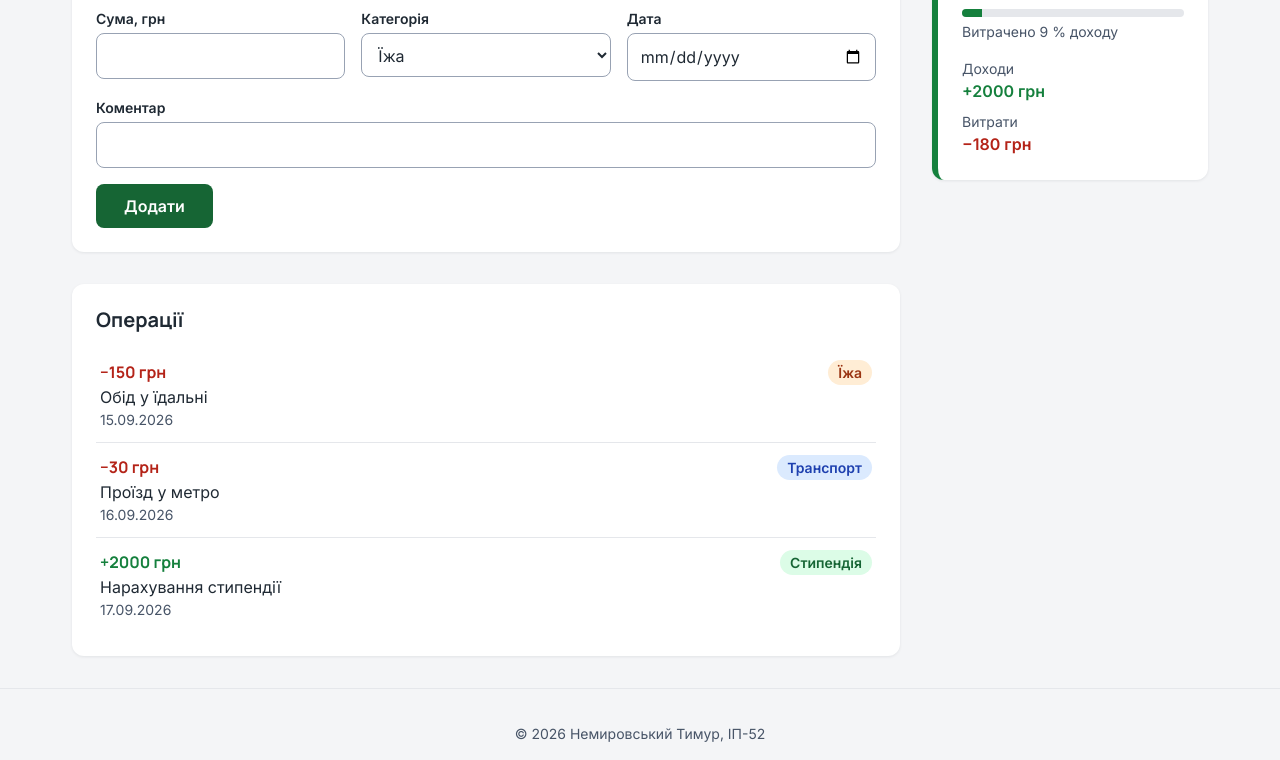
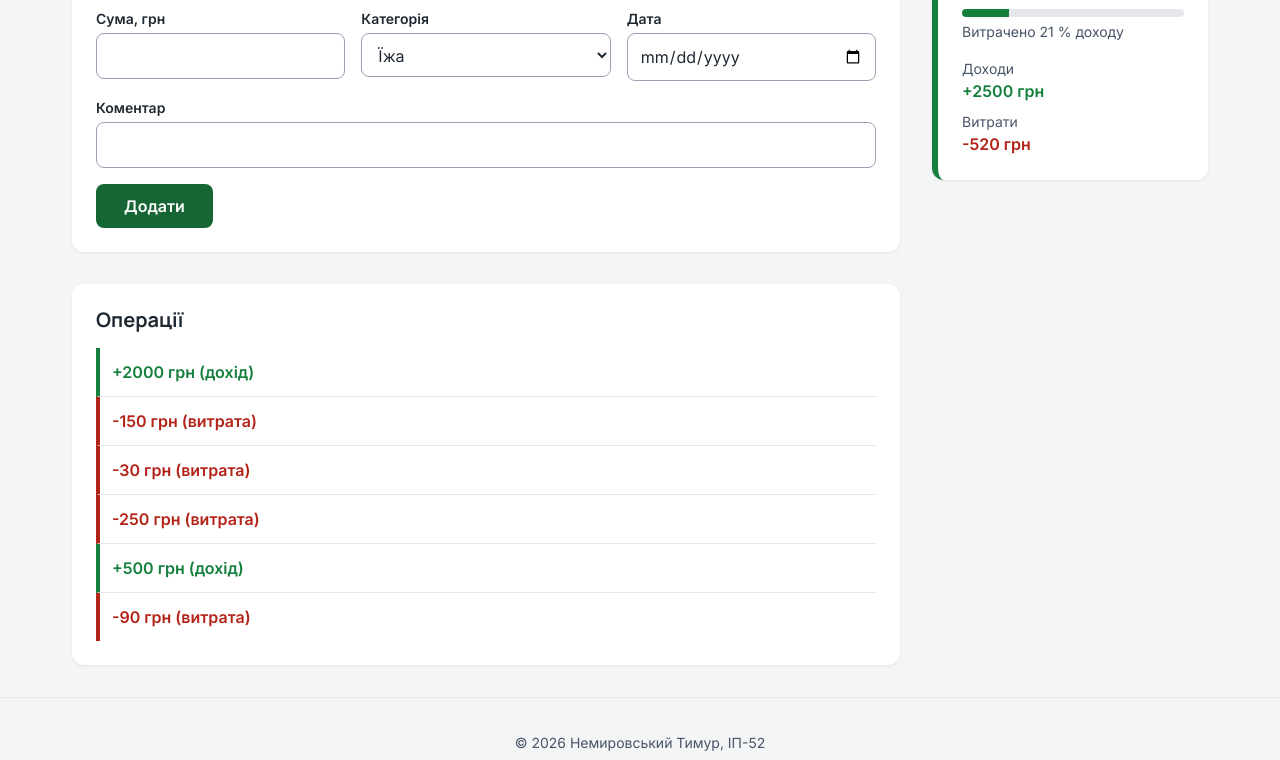
Before and after one commit to tanaka222-lang/expense-tracker, a plain HTML site: page index.html in a window 1280 px wide. Shown: the part 251-1011 px from the top of the page. Drawn offline with Linux system fonts and the light colour scheme.

Commit message:
Практикум 7: маніпуляція DOM

```diff
--- a/css/style.css
+++ b/css/style.css
@@ -98,11 +98,10 @@ main {
 }
 
 /*
- * Нечітка вимога: «має бути зрозуміло з першого погляду, чи все гаразд із бюджетом».
- * Баланс винесено першим блоком сторінки, щоб користувач бачив його ще до форми й списку.
- * Підсумок — найбільший текст на сторінці (36px), тому око зупиняється на ньому першим.
- * Стан бюджету дублюється трьома каналами: кольором рамки, текстом «Бюджет у нормі» і смугою
- * витраченої частки доходу — так його зрозуміє навіть людина, що погано розрізняє кольори.
+ * Нечітка вимога: "з першого погляду зрозуміло, чи все гаразд із бюджетом".
+ * Баланс поставив першим блоком, щоб його було видно одразу при відкритті сторінки.
+ * Сума залишку найбільша на сторінці, під нею текст статусу і смужка витрат.
+ * Статус показаний не тільки кольором, а й текстом, бо колір не всі розрізняють.
  */
 .balance {
     padding: 1.25rem;
@@ -230,17 +229,16 @@ main {
     background-color: #14532d;
 }
 
+/* ---------- Список операцій (практикум 7: рендер з масиву) ---------- */
+
 .operations-list {
-    display: grid;
-    grid-template-columns: 1fr;
+    margin: 0;
+    padding: 0;
+    list-style: none;
 }
 
 .operation {
-    display: grid;
-    grid-template-columns: 1fr auto;
-    column-gap: 1rem;
-    align-items: center;
-    padding: 0.75rem 0.25rem;
+    padding: 0.75rem;
     border-bottom: 1px solid #e5e7eb;
 }
 
@@ -248,20 +246,16 @@ main {
     border-bottom: none;
 }
 
-.operation h3 {
-    margin: 0;
-    font-size: 1rem;
+.operation.income {
+    font-weight: 600;
+    color: #15803d;
+    border-left: 4px solid #15803d;
 }
 
-.operation__comment,
-.operation__date {
-    grid-column: 1 / -1;
-    margin: 0;
-}
-
-.operation__date {
-    font-size: 0.875rem;
-    color: #475467;
+.operation.expense {
+    font-weight: 600;
+    color: #b42318;
+    border-left: 4px solid #b42318;
 }
 
 .amount--income {
@@ -270,39 +264,6 @@ main {
 
 .amount--expense {
     color: #b42318;
-}
-
-.tag {
-    justify-self: end;
-    padding: 0.125rem 0.625rem;
-    font-size: 0.875rem;
-    font-weight: 600;
-    border-radius: 999px;
-}
-
-.tag--food {
-    color: #9a3412;
-    background-color: #ffedd5;
-}
-
-.tag--transport {
-    color: #1e40af;
-    background-color: #dbeafe;
-}
-
-.tag--fun {
-    color: #6b21a8;
-    background-color: #f3e8ff;
-}
-
-.tag--income {
-    color: #166534;
-    background-color: #dcfce7;
-}
-
-.tag--other {
-    color: #374151;
-    background-color: #e5e7eb;
 }
 
 .site-footer {
--- a/index.html
+++ b/index.html
@@ -9,34 +9,35 @@
     <link rel="preconnect" href="https://fonts.gstatic.com" crossorigin>
     <link href="https://fonts.googleapis.com/css2?family=Inter:wght@400;600&family=Manrope:wght@700;800&display=swap" rel="stylesheet">
     <link rel="stylesheet" href="css/style.css">
+    <script src="script.js" defer></script>
 </head>
 <body>
     <header class="site-header">
         <h1>Трекер витрат</h1>
         <nav class="nav" aria-label="Розділи сторінки">
-            <a href="#balance">Баланс</a>
+            <a href="#balance-section">Баланс</a>
             <a href="#add-operation">Додати</a>
             <a href="#operations">Операції</a>
         </nav>
     </header>
 
     <div class="layout">
-        <aside id="balance" class="balance balance--ok">
+        <aside id="balance-section" class="balance balance--ok">
             <h2>Баланс</h2>
-            <p class="balance__total">1820 грн</p>
-            <p class="balance__status">✓ Бюджет у нормі</p>
-            <div class="budget-bar" role="img" aria-label="Витрачено 9% доходу">
-                <div class="budget-bar__fill"></div>
+            <p class="balance__total" id="balance">1820 грн</p>
+            <p class="balance__status" id="balance-status">✓ Бюджет у нормі</p>
+            <div class="budget-bar" role="img" aria-label="Витрачено доходу">
+                <div class="budget-bar__fill" id="budget-fill"></div>
             </div>
-            <p class="balance__hint">Витрачено 9 % доходу</p>
+            <p class="balance__hint" id="balance-hint">Витрачено 9 % доходу</p>
             <dl class="balance__details">
                 <div>
                     <dt>Доходи</dt>
-                    <dd class="amount amount--income">+2000 грн</dd>
+                    <dd class="amount amount--income" id="income-total">+2000 грн</dd>
                 </div>
                 <div>
                     <dt>Витрати</dt>
-                    <dd class="amount amount--expense">−180 грн</dd>
+                    <dd class="amount amount--expense" id="expense-total">-180 грн</dd>
                 </div>
             </dl>
         </aside>
@@ -85,28 +86,11 @@
 
             <section id="operations" class="section">
                 <h2>Операції</h2>
-                <div class="operations-list">
-                    <article class="operation">
-                        <h3><span class="amount amount--expense">−150 грн</span></h3>
-                        <span class="tag tag--food">Їжа</span>
-                        <p class="operation__comment">Обід у їдальні</p>
-                        <p class="operation__date"><time datetime="2026-09-15">15.09.2026</time></p>
-                    </article>
-
-                    <article class="operation">
-                        <h3><span class="amount amount--expense">−30 грн</span></h3>
-                        <span class="tag tag--transport">Транспорт</span>
-                        <p class="operation__comment">Проїзд у метро</p>
-                        <p class="operation__date"><time datetime="2026-09-16">16.09.2026</time></p>
-                    </article>
-
-                    <article class="operation">
-                        <h3><span class="amount amount--income">+2000 грн</span></h3>
-                        <span class="tag tag--income">Стипендія</span>
-                        <p class="operation__comment">Нарахування стипендії</p>
-                        <p class="operation__date"><time datetime="2026-09-17">17.09.2026</time></p>
-                    </article>
-                </div>
+                <ul class="operations-list" id="transactions-list">
+                    <li class="operation static-example">-150 грн (витрата)</li>
+                    <li class="operation static-example">-30 грн (витрата)</li>
+                    <li class="operation static-example">+2000 грн (дохід)</li>
+                </ul>
             </section>
         </main>
     </div>
@@ -114,6 +98,5 @@
     <footer class="site-footer">
         <p>© 2026 Немировський Тимур, ІП-52</p>
     </footer>
-
-   <script src="script.js" defer></script></body>
+</body>
 </html>
--- a/script.js
+++ b/script.js
@@ -9,15 +9,17 @@ const operations = [
     { amount: 90, type: 'витрата' },
 ];
 
-// виводить у консоль кожну операцію зі знаком + або -
-function printOperations(list) {
-    for (const op of list) {
-        const sign = op.type === 'дохід' ? '+' : '-';
-        console.log(`${sign}${op.amount} грн (${op.type})`);
-    }
+const listContainer = document.querySelector('#transactions-list');
+const balanceElement = document.querySelector('#balance');
+
+// прибирає статичні приклади, які лишились у розмітці з практикуму 2
+function removeStaticExamples() {
+    const examples = document.querySelectorAll('.static-example');
+    examples.forEach((item) => item.remove());
+    console.log(`Видалено статичних елементів: ${examples.length}`);
 }
 
-// рахує окремо доходи і витрати та повертає підсумковий баланс
+// рахує доходи, витрати і підсумковий баланс
 function calcBalance(list) {
     let income = 0;
     let expense = 0;
@@ -33,36 +35,49 @@ function calcBalance(list) {
     return { income, expense, balance: income - expense };
 }
 
-// пише в консоль, додатний баланс чи ні
-function checkBalance(balance) {
-    if (balance > 0) {
-        console.log(`Баланс додатний: ${balance} грн, все гаразд`);
-    } else if (balance === 0) {
-        console.log('Баланс нульовий');
-    } else {
-        console.log(`Баланс від'ємний: ${balance} грн, витрат більше ніж доходів`);
-    }
-}
-
 // переводить частину від загальної суми у відсотки
 const toPercent = (part, total) => Math.round(part / total * 100);
 
-console.log('--- Операції ---');
-printOperations(operations);
+// створює li для кожної операції масиву і додає його в список на сторінці
+function renderOperations(list) {
+    listContainer.innerHTML = '';
 
-const result = calcBalance(operations);
+    for (const op of list) {
+        const item = document.createElement('li');
+        const sign = op.type === 'дохід' ? '+' : '-';
 
-console.log('--- Підсумок ---');
-console.log(`Кількість операцій: ${operations.length}`);
-console.log(`Доходи: ${result.income} грн`);
-console.log(`Витрати: ${result.expense} грн`);
-checkBalance(result.balance);
+        item.textContent = `${sign}${op.amount} грн (${op.type})`;
+        item.classList.add('operation');
+        item.classList.add(op.type === 'дохід' ? 'income' : 'expense');
+        item.setAttribute('data-amount', op.amount);
 
-const spentPercent = toPercent(result.expense, result.income);
-console.log(`Витрачено ${spentPercent}% від доходу`);
+        listContainer.append(item);
+    }
 
-console.log('--- Перевірка інших випадків ---');
-checkBalance(0);
-checkBalance(-120);
-console.log(`toPercent(45, 60) = ${toPercent(45, 60)}`);
-console.log(`typeof result.balance: ${typeof result.balance}`);
+    console.log(`Створено елементів списку: ${listContainer.children.length}`);
+}
+
+// оновлює текст елементів підсумку, які вже є в розмітці
+function updateSummary(list) {
+    const result = calcBalance(list);
+    const spent = toPercent(result.expense, result.income);
+
+    balanceElement.textContent = `${result.balance} грн`;
+    document.querySelector('#income-total').textContent = `+${result.income} грн`;
+    document.querySelector('#expense-total').textContent = `-${result.expense} грн`;
+    document.querySelector('#balance-hint').textContent = `Витрачено ${spent} % доходу`;
+    document.querySelector('#budget-fill').style.width = `${spent}%`;
+
+    const status = document.querySelector('#balance-status');
+    if (result.balance > 0) {
+        status.textContent = '✓ Бюджет у нормі';
+    } else {
+        status.textContent = '! Витрат більше ніж доходів';
+    }
+
+    console.log(`Баланс оновлено: ${result.balance} грн`);
+}
+
+removeStaticExamples();
+renderOperations(operations);
+updateSummary(operations);
```
